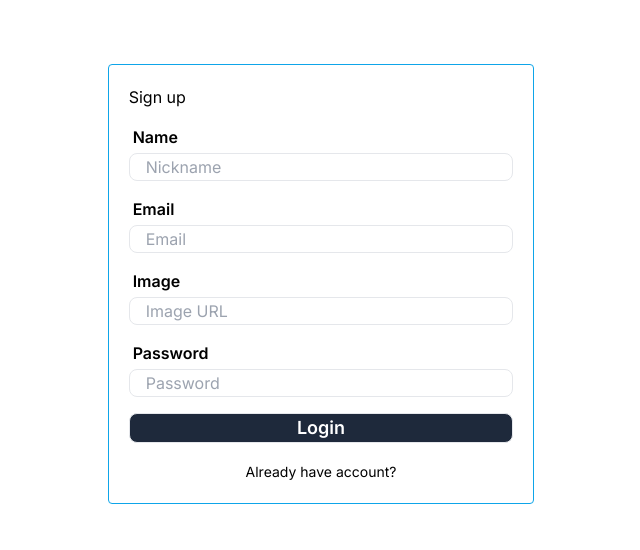
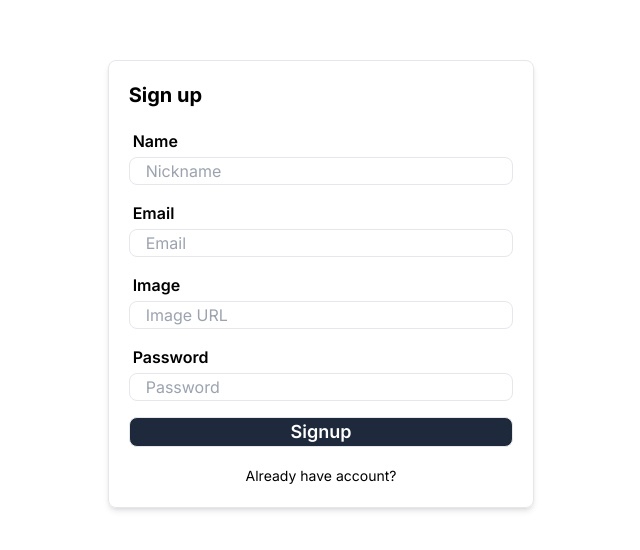
Before and after one commit to pavelvanis/chatio, a Next.js app: page /signup in a window 1280 px wide. Shown: the part 116-666 px from the top of the page, without its empty margins (319-959 px from the left). Built offline with nearby package versions, Linux system fonts and the light colour scheme; no server answers; a web font is replaced by a local one.

Commit message:
Update styles

```diff
--- a/src/components/auth/login-form.tsx
+++ b/src/components/auth/login-form.tsx
@@ -32,13 +32,13 @@ const LoginForm = () => {
   };
 
   return (
-    <div className="w-1/3 min-w-[300px] max-w-xl border border-sky-500 rounded  p-5">
+    <div className="w-1/3 min-w-[300px] max-w-xl border rounded-lg shadow-md  p-5">
       <form
         className="space-y-4"
         ref={formRef}
         onSubmit={onSubmit}
       >
-        <h1 className="mt-0">Login</h1>
+        <h1 className="mt-0 mb-5 font-bold text-xl">Login</h1>
         <div className=" space-y-1">
           <Label htmlFor="signupEmail">Email</Label>
           <Input
@@ -68,7 +68,7 @@ const LoginForm = () => {
           Login
         </Button>
         <div className=" text-center">
-            <Link href="/signup" className=" text-sm">Doesnt have an account?</Link>
+            <Link href="/signup" className=" text-sm">Don't have an account?</Link>
         </div>
       </form>
     </div>
--- a/src/components/auth/signup-form.tsx
+++ b/src/components/auth/signup-form.tsx
@@ -57,9 +57,9 @@ const SignupForm = () => {
   };
 
   return (
-    <div className="w-1/3 min-w-[300px] max-w-xl border border-sky-500 rounded  p-5">
+    <div className="w-1/3 min-w-[300px] max-w-xl border rounded-lg shadow-md  p-5">
       <form className="space-y-4" ref={formRef} onSubmit={onSubmit}>
-        <h1 className="mt-0">Sign up</h1>
+        <h1 className="mt-0 mb-5 font-bold text-xl">Sign up</h1>
         <div className=" space-y-1">
           <Label htmlFor="signupName">Name</Label>
           <Input
@@ -86,7 +86,6 @@ const SignupForm = () => {
             id="signupImage"
             type="url"
             placeholder="Image URL"
-            required={true}
             onChange={(e) => (credentials.current.avatar = e.target.value)}
           />
         </div>
@@ -106,10 +105,10 @@ const SignupForm = () => {
           </p>
         )}
         <Button type="submit" className="w-full text-white bg-slate-800">
-          Login
+          Signup
         </Button>
         <div className=" text-center">
-          <Link href="/signup" className=" text-sm">
+          <Link href="/login" className=" text-sm">
             Already have account?
           </Link>
         </div>
```
